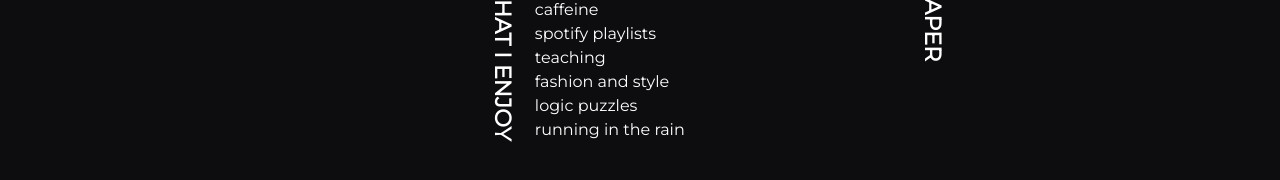
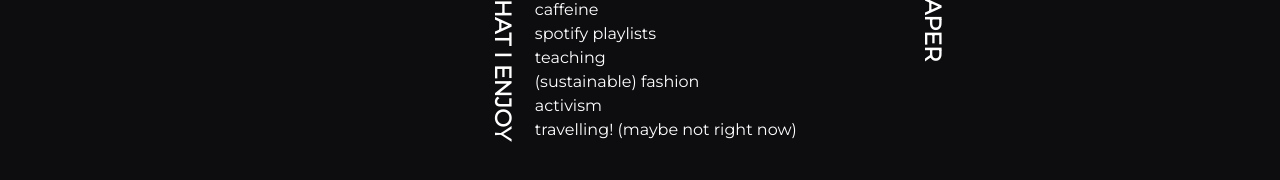
Before and after one commit to rchlwng/updatedportfolio, a React (Create React App) app in the folder client/: page /about in a window 1280 px wide. Shown: the part 560-740 px from the top of the page. Built offline with nearby package versions, Linux system fonts and the light colour scheme; the HTML template or start-up script is replaced by a standard one.

Commit message:
changing about

```diff
--- a/client/src/About.js
+++ b/client/src/About.js
@@ -42,9 +42,9 @@ const About = () => (
                target="_blank" rel="noopener noreferrer"><span className="link">spotify playlists</span></a></li>
               <li><a href="https://stemtothefuture.org"
                target="_blank" rel="noopener noreferrer"><span className="link">teaching</span></a></li>
-              <li>fashion and style</li>
-              <li>logic puzzles</li>
-              <li>running in the rain</li>
+              <li>(sustainable) fashion</li>
+              <li>activism</li>
+              <li>travelling! (maybe not right now)</li>
             </ul>
           </Col>
           <Col sm={4}>
```
